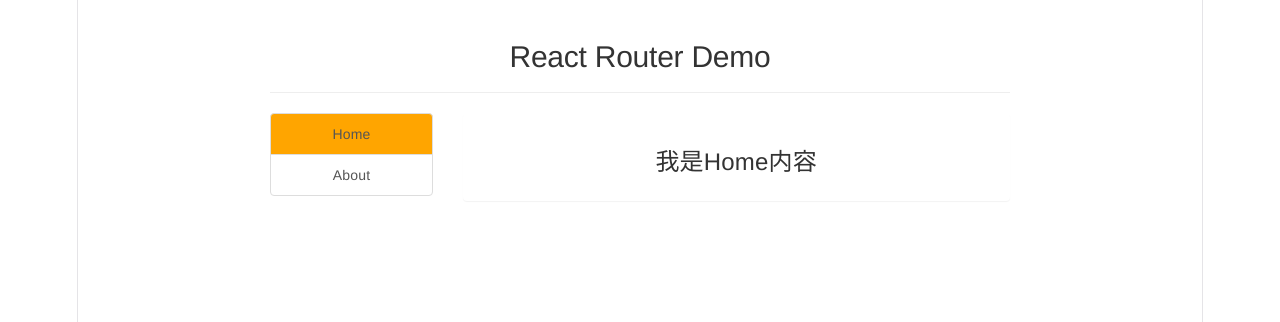
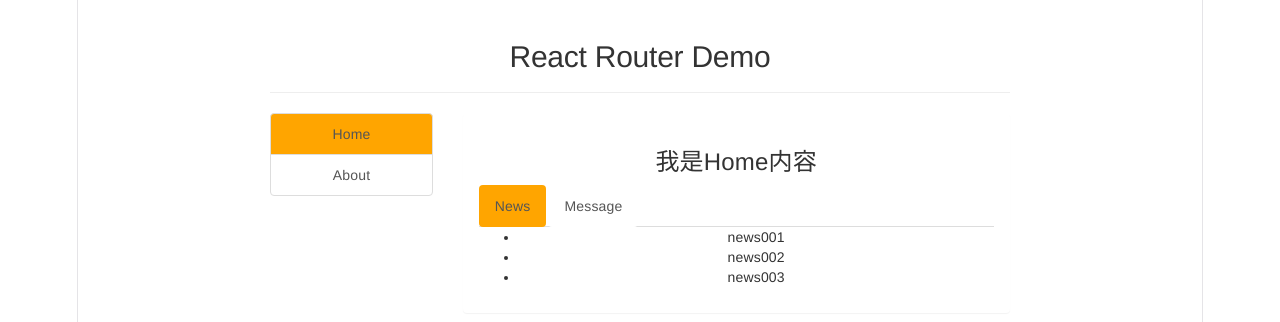
Before and after one commit to chujian0325/react20260915, a React (Vite) app in the folder my-app/: page /home/news in a window 1280 px wide. Before the commit this address led to /home. Shown: the top 322 px of the page. Built offline with nearby package versions, Linux system fonts and the light colour scheme.

Commit message:
嵌套路由

```diff
--- a/my-app/src/App.jsx
+++ b/my-app/src/App.jsx
@@ -52,9 +52,8 @@ export default class App extends Component {
                   {/* 注册路由 */}
                   {/* 所有Route必须包在Routes里面 */}
                   <Routes>
-                    <Route path="/home" element={<Home />} />
+                    <Route path="/home/*" element={<Home />} />
                     <Route path="/about" element={<About />} />
-                    <Route path="*" element={<Navigate to="/home" replace />} />
                   </Routes>
                 </div>
               </div>
--- /dev/null
+++ b/my-app/src/pages/Home/Message/index.jsx
@@ -0,0 +1,19 @@
+import React, { Component } from "react";
+
+export default class Message extends Component {
+  render() {
+    return (
+      <ul>
+        <li>
+          <a href="/message1">message001</a>&nbsp;&nbsp;
+        </li>
+        <li>
+          <a href="/message2">message002</a>&nbsp;&nbsp;
+        </li>
+        <li>
+          <a href="/message/3">message003</a>&nbsp;&nbsp;
+        </li>
+      </ul>
+    );
+  }
+}
--- /dev/null
+++ b/my-app/src/pages/Home/News/index.jsx
@@ -0,0 +1,13 @@
+import React, { Component } from "react";
+
+export default class News extends Component {
+  render() {
+    return (
+      <ul>
+        <li>news001</li>
+        <li>news002</li>
+        <li>news003</li>
+      </ul>
+    );
+  }
+}
--- a/my-app/src/pages/Home/index.jsx
+++ b/my-app/src/pages/Home/index.jsx
@@ -1,11 +1,30 @@
-import React, { Component } from 'react';
-
+import React, { Component } from "react";
+import { Route, Routes, Navigate } from "react-router-dom";
+import MyNavLink from "../../components/MyNavLink";
+import Message from "./Message";
+import News from "./News";
 
 export default class Home extends Component {
   render() {
     return (
       <div>
         <h3>我是Home内容</h3>
+        <ul className="nav nav-tabs">
+          <li>
+            {/* <a className="list-group-item active" href="./home-news.html"></a> */}
+            <MyNavLink to="/home/news">News</MyNavLink>
+          </li>
+          <li>
+            {/* <a className="list-group-item " href="./home-message.html"></a> */}
+            <MyNavLink to="/home/message">Message</MyNavLink>
+          </li>
+        </ul>
+        {/* 注册路由 */}
+        <Routes>
+          <Route path="/news" element={<News />} />
+          <Route path="/message" element={<Message />} />
+          <Route path="*" element={<Navigate to="/home/news" replace />} />
+        </Routes>
       </div>
     );
   }
```
Also changed, not shown: 1 other file (tests, documents, lock files or other folders). Lines whose indentation alone changed are shown as unchanged.
